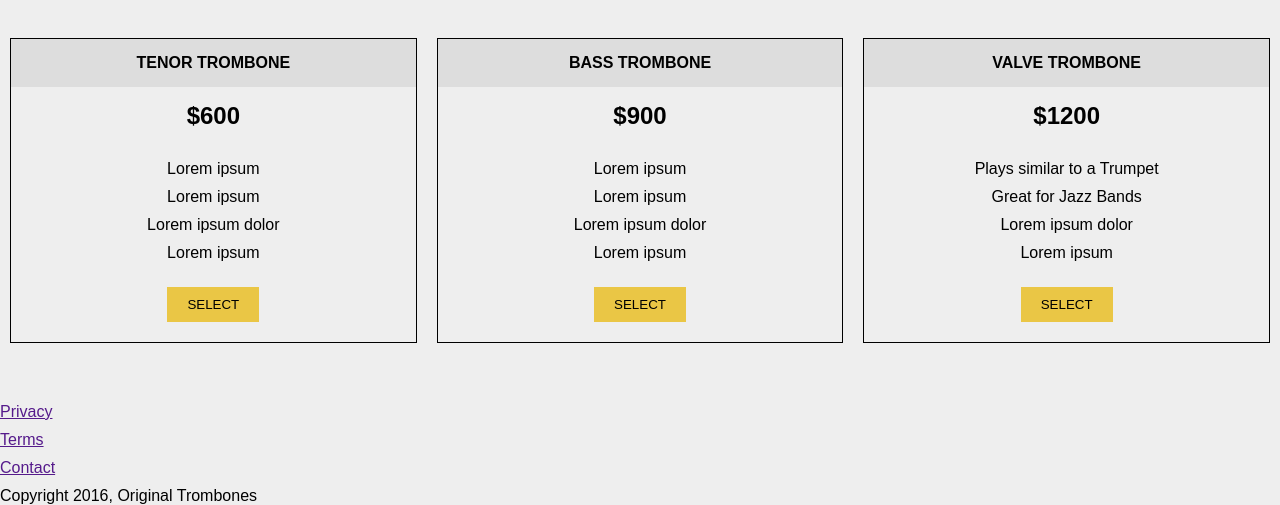
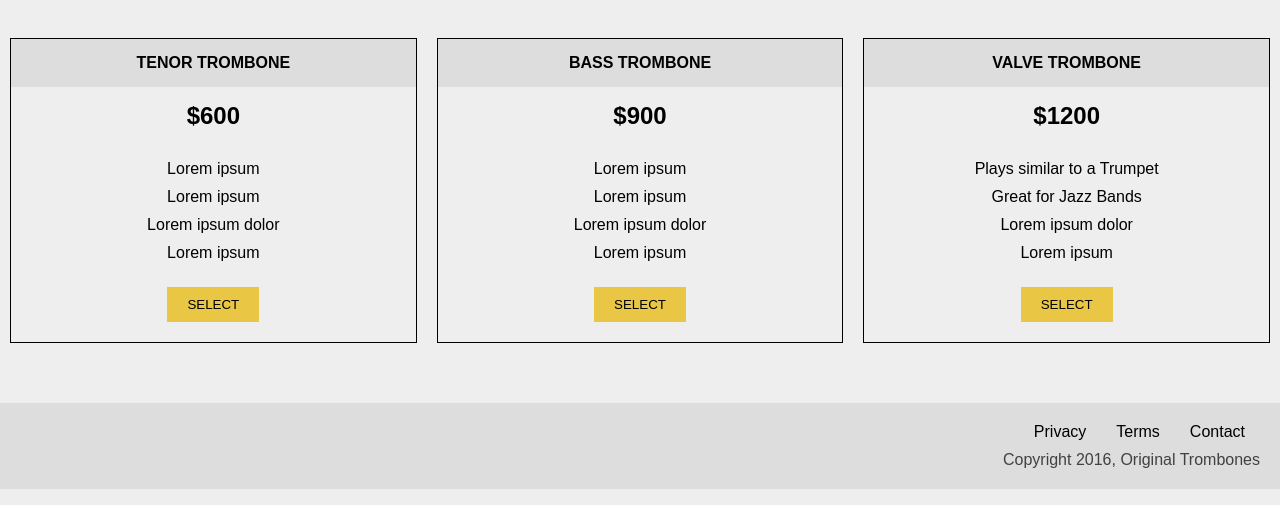
Before and after one commit to KrokoNinja/fcc-product-landing-page, a plain HTML site: page index.html in a window 1280 px wide. Shown: the part 1036-1541 px from the top of the page. Drawn offline with Linux system fonts and the light colour scheme.

Commit message:
styled footer

```diff
--- a/index.html
+++ b/index.html
@@ -155,13 +155,15 @@
 				</div>
 			</section>
 		</main>
-		<footer>
-			<ul class="footer-links">
-				<li><a href="">Privacy</a></li>
-				<li><a href="">Terms</a></li>
-				<li><a href="">Contact</a></li>
-			</ul>
-			<p id="copyright">Copyright 2016, Original Trombones</p>
+		<footer id="footer">
+			<div id="footer-wrapper">
+				<ul id="footer-links">
+					<li><a href="" class="footer-link">Privacy</a></li>
+					<li><a href="" class="footer-link">Terms</a></li>
+					<li><a href="" class="footer-link">Contact</a></li>
+				</ul>
+				<p id="copyright">Copyright 2016, Original Trombones</p>
+			</div>
 		</footer>
 	</body>
 </html>
--- a/styles.css
+++ b/styles.css
@@ -78,6 +78,12 @@ li {
     transition: ease-in 500ms;
 }
 
+.footer-link {
+    text-decoration: none;
+    color: black;
+    padding: 15px;
+}
+
 #header {
 	display: flex;
 	justify-content: space-between;
@@ -140,3 +146,21 @@ li {
     grid-template-columns: 1fr 1fr 1fr;
     margin: 50px 0;
 }
+
+#footer{
+    background-color: #dddddd;
+    text-align: end;
+}
+
+#footer-wrapper {
+    padding: 20px;
+}
+
+#footer-links {
+    display: flex;
+    justify-content: flex-end;
+}
+
+#copyright {
+    color: #414141;
+}
```
